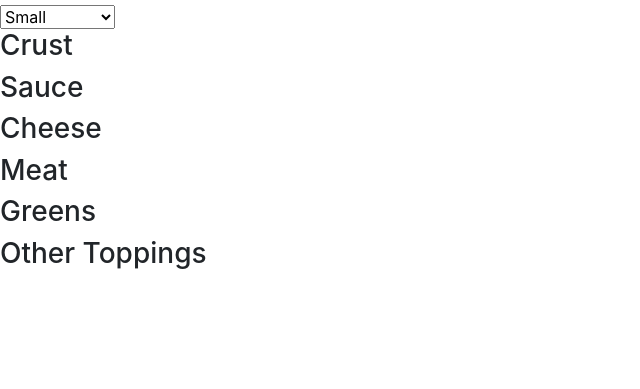
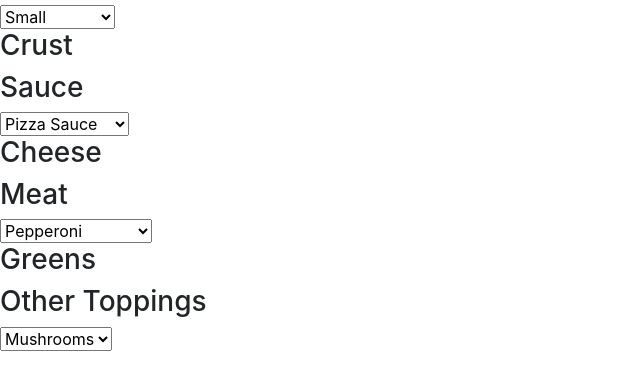
Before and after one commit to aldeling/pizza-parlor-two, a plain HTML site: page index.html in a window 1280 px wide. Shown: the part 139-528 px from the top of the page, without its empty margins (0-640 px from the left). Drawn offline with nearby package versions, Linux system fonts and the light colour scheme.

Commit message:
add drop down topping options

```diff
--- a/index.html
+++ b/index.html
@@ -19,10 +19,32 @@
           </select>
         <h3>Crust</h3>
         <h3>Sauce</h3>
+          <select>
+            <option>Pizza Sauce</option>
+            <option>Alfredo Sauce</option>
+            <option>Italian Butter</option>
+            <option>Ranch</option>
+            <option>None</option>
+          </select>
         <h3>Cheese</h3>
         <h3>Meat</h3>
+          <select>
+            <option>Pepperoni</option>
+            <option>Sausage</option>
+            <option>Bacon</option>
+            <option>Ham</option>
+            <option>Vegan Pepperoni</option>
+            <option>None</option>
+          </select>
         <h3>Greens</h3>
         <h3>Other Toppings</h3>
+          <select>
+            <option>Mushrooms</option>
+            <option>Olives</option>
+            <option>Tomatoes</option>
+            <option>Pineapple</option>
+            <option>None</option>
+          </select>
       </form>
 </body>
 </html>
```
